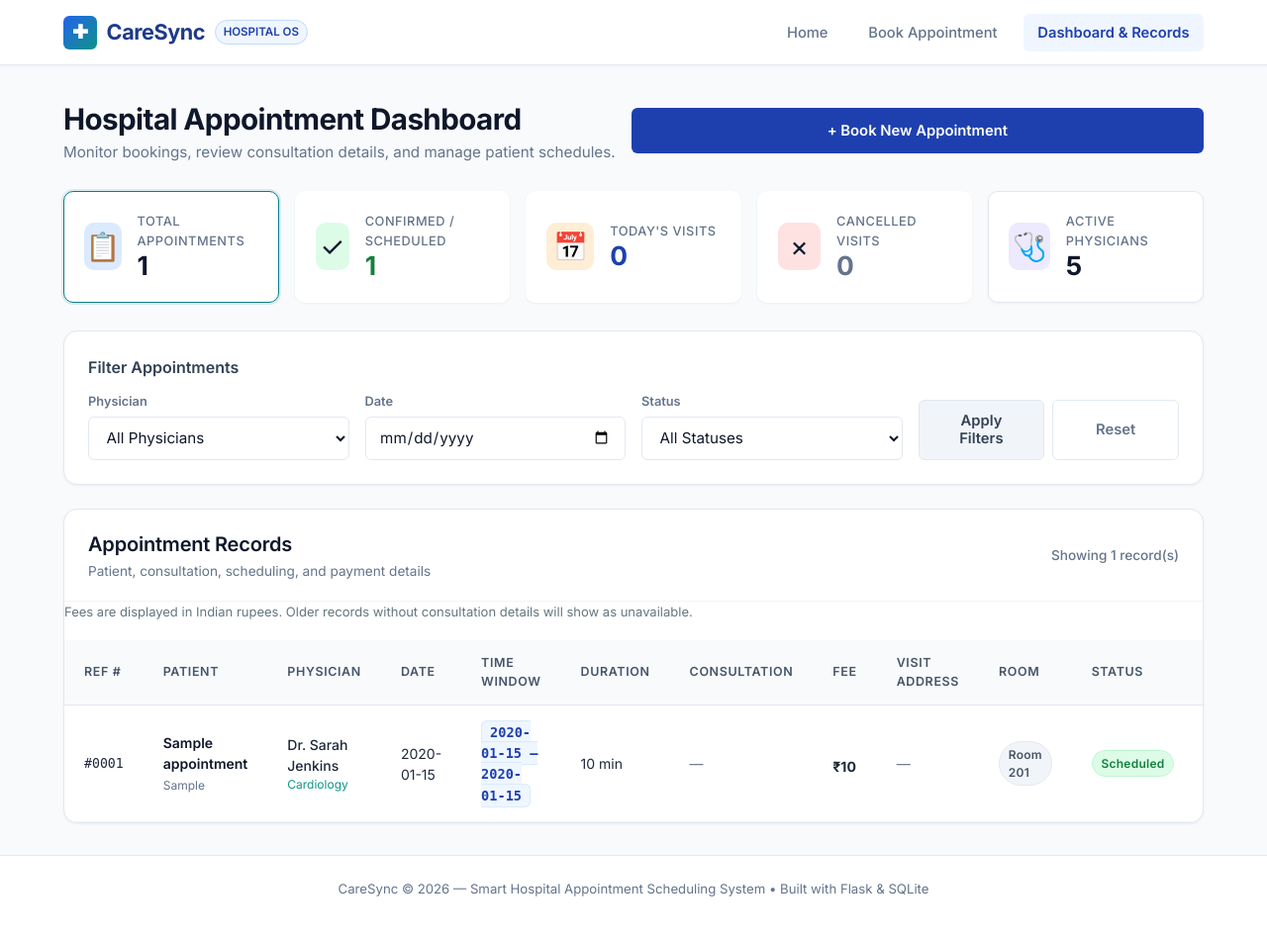
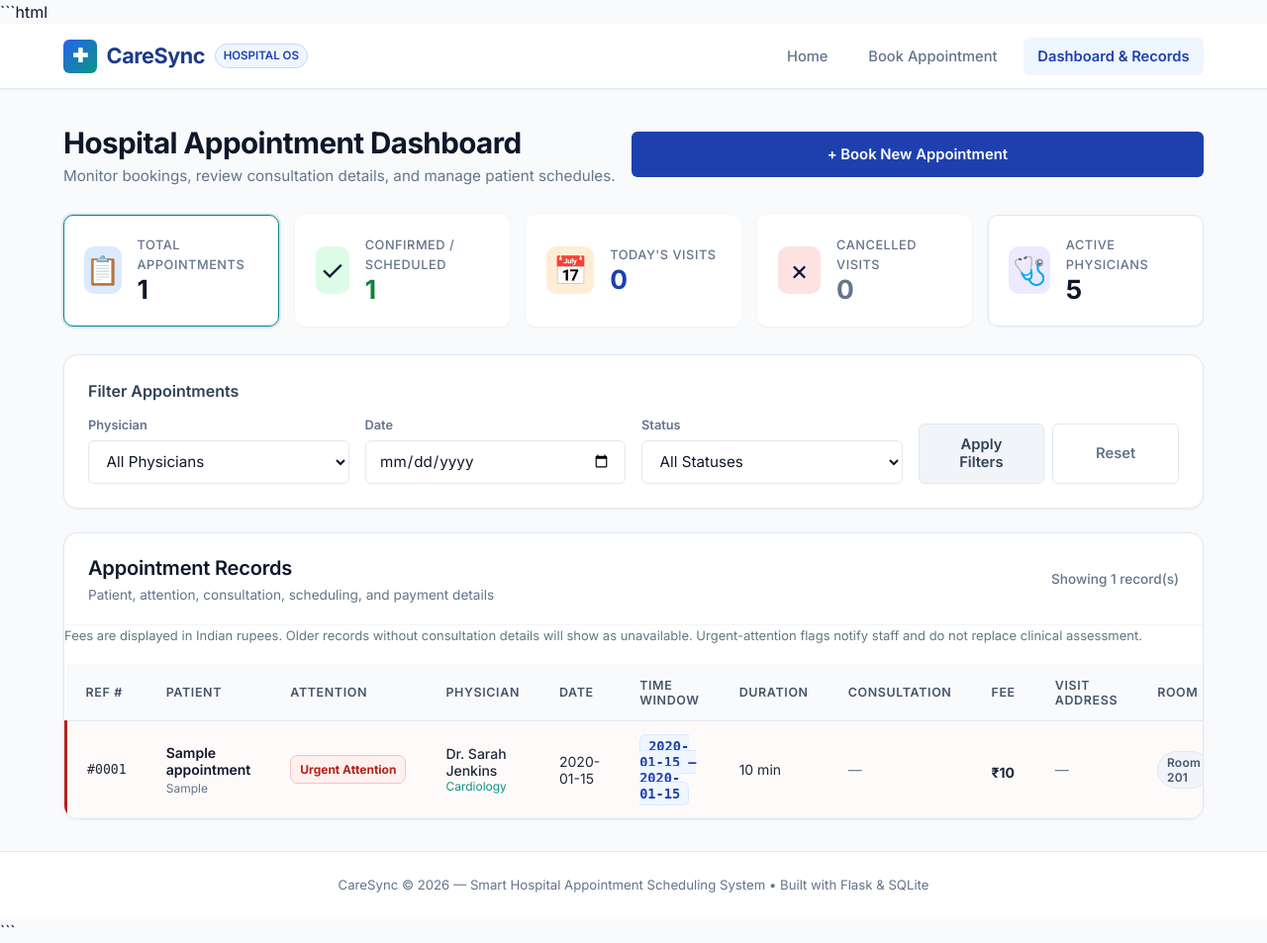
Before and after one commit to sahanakrishna1530-alt/Caresync, a Flask app: page /dashboard in a window 1280 px wide. Shown: the whole page at 99% size. Before the commit the page ends 906 px from the top, so only its background shows below. Run offline with Flask 3, Linux system fonts and the light colour scheme; data comes from the database, SQL or seed files in the repository; tables that the repository leaves empty hold one stand-in row (values such as "Sample post").

Commit message:
Add urgent attention indicator to dashboard

````diff
--- a/templates/dashboard.html
+++ b/templates/dashboard.html
@@ -1,4 +1,4 @@
-
+```html
 <!DOCTYPE html>
 <html lang="en">
 <head>
@@ -40,13 +40,40 @@
         }
 
         .table-responsive { overflow-x: auto; }
-        #appointments-table { min-width: 1320px; }
+        #appointments-table { min-width: 1400px; }
 
         .dashboard-note {
             margin: 0 0 18px;
             color: #647780;
             font-size: 13px;
             line-height: 1.6;
+        }
+
+        /* Urgent-attention indicator */
+        .emergency-badge {
+            display: inline-block;
+            padding: 6px 9px;
+            border-radius: 7px;
+            background: #fff0f0;
+            color: #b42318;
+            border: 1px solid #f2c6c6;
+            font-size: 12px;
+            font-weight: 700;
+            white-space: nowrap;
+        }
+
+        .normal-attention {
+            display: inline-block;
+            color: #647780;
+            font-size: 12px;
+        }
+
+        .emergency-row {
+            background-color: #fffafa;
+        }
+
+        .emergency-row td:first-child {
+            border-left: 3px solid #b42318;
         }
 
         .metric-card-clickable {
@@ -201,6 +228,13 @@
             .reschedule-form-grid { grid-template-columns: 1fr; }
             .reschedule-panel { padding: 17px; }
         }
+
+        @media (max-width: 600px) {
+            .emergency-badge {
+                white-space: normal;
+                line-height: 1.4;
+            }
+        }
     </style>
 </head>
 
@@ -283,7 +317,7 @@
             <div id="dashboard-alert-msg" class="alert-message"></div>
         </div>
 
-        <!-- Rescheduling form: opened from an appointment's Reschedule button -->
+        <!-- Rescheduling form -->
         <section id="reschedule-panel" class="reschedule-panel" hidden>
             <h2>Reschedule Appointment <span id="reschedule-reference"></span></h2>
             <p class="reschedule-description" id="reschedule-current-details">
@@ -297,8 +331,7 @@
                     <div class="reschedule-field">
                         <label for="reschedule-date">New appointment date</label>
                         <input type="date" id="reschedule-date"
-                               class="form-control"
-                               min="{{ today }}" required>
+                               class="form-control" min="{{ today }}" required>
                     </div>
 
                     <div class="reschedule-field">
@@ -317,13 +350,9 @@
 
                 <div class="reschedule-actions">
                     <button type="submit" id="reschedule-submit"
-                            class="btn btn-primary">
-                        Save New Schedule
-                    </button>
+                            class="btn btn-primary">Save New Schedule</button>
                     <button type="button" id="reschedule-close"
-                            class="btn btn-outline">
-                        Close
-                    </button>
+                            class="btn btn-outline">Close</button>
                 </div>
 
                 <div id="reschedule-feedback"
@@ -364,12 +393,10 @@
                 </div>
 
                 <div class="filter-item filter-actions">
-                    <button type="button" id="apply-filters-btn" class="btn btn-secondary">
-                        Apply Filters
-                    </button>
-                    <button type="button" id="reset-filters-btn" class="btn btn-outline">
-                        Reset
-                    </button>
+                    <button type="button" id="apply-filters-btn"
+                            class="btn btn-secondary">Apply Filters</button>
+                    <button type="button" id="reset-filters-btn"
+                            class="btn btn-outline">Reset</button>
                 </div>
             </div>
         </section>
@@ -379,7 +406,7 @@
             <div class="card-header card-header-flex">
                 <div>
                     <h2 class="card-title">Appointment Records</h2>
-                    <p class="card-desc">Patient, consultation, scheduling, and payment details</p>
+                    <p class="card-desc">Patient, attention, consultation, scheduling, and payment details</p>
                 </div>
                 <div class="records-count">
                     Showing <span id="records-count-num">{{ appointments|length }}</span> record(s)
@@ -388,6 +415,7 @@
 
             <p class="dashboard-note">
                 Fees are displayed in Indian rupees. Older records without consultation details will show as unavailable.
+                Urgent-attention flags notify staff and do not replace clinical assessment.
             </p>
 
             <div class="table-responsive">
@@ -396,6 +424,7 @@
                         <tr>
                             <th>Ref #</th>
                             <th>Patient</th>
+                            <th>Attention</th>
                             <th>Physician</th>
                             <th>Date</th>
                             <th>Time Window</th>
@@ -413,13 +442,21 @@
                     {% if appointments %}
                         {% for appt in appointments %}
                         <tr id="row-{{ appt.id }}"
-                            class="{{ 'row-cancelled' if appt.status == 'CANCELLED' else '' }}">
+                            class="{{ 'row-cancelled' if appt.status == 'CANCELLED' else '' }} {{ 'emergency-row' if appt.is_emergency else '' }}">
                             <td class="font-mono">#{{ "%04d"|format(appt.id) }}</td>
 
                             <td>
                                 <div class="patient-name-cell">{{ appt.patient_name }}</div>
                                 {% if appt.reason %}
                                 <div class="patient-reason-sub">{{ appt.reason }}</div>
+                                {% endif %}
+                            </td>
+
+                            <td>
+                                {% if appt.is_emergency %}
+                                    <span class="emergency-badge">Urgent Attention</span>
+                                {% else %}
+                                    <span class="normal-attention">Standard</span>
                                 {% endif %}
                             </td>
 
@@ -505,7 +542,7 @@
                         {% endfor %}
                     {% else %}
                         <tr id="no-records-row">
-                            <td colspan="12" class="text-center py-8">
+                            <td colspan="13" class="text-center py-8">
                                 <div class="empty-state">
                                     <div class="empty-icon">📂</div>
                                     <p class="empty-text">No appointment records found.</p>
@@ -529,3 +566,4 @@
     <script src="{{ url_for('static', filename='js/app.js') }}"></script>
 </body>
 </html>
+```
````
